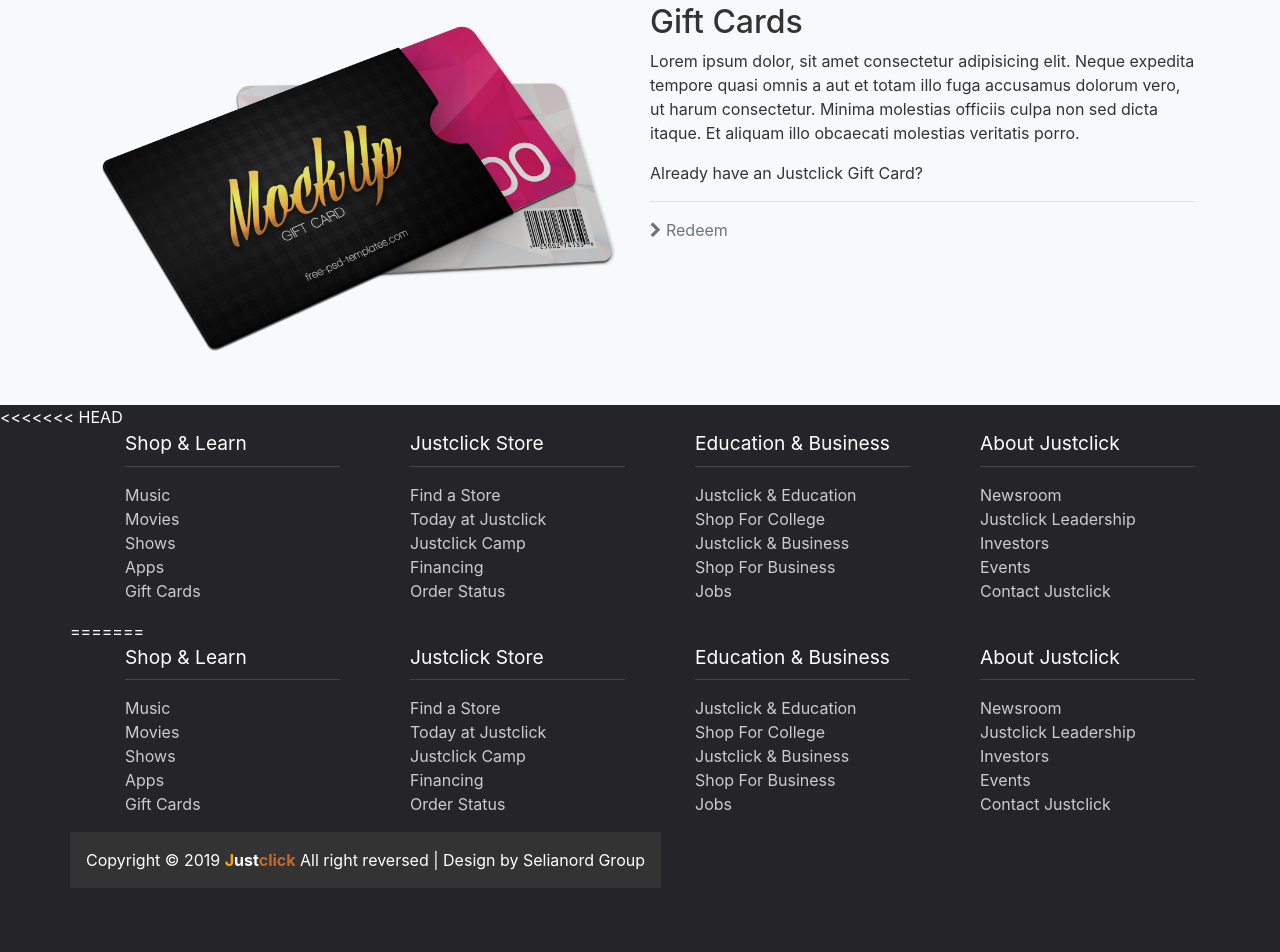
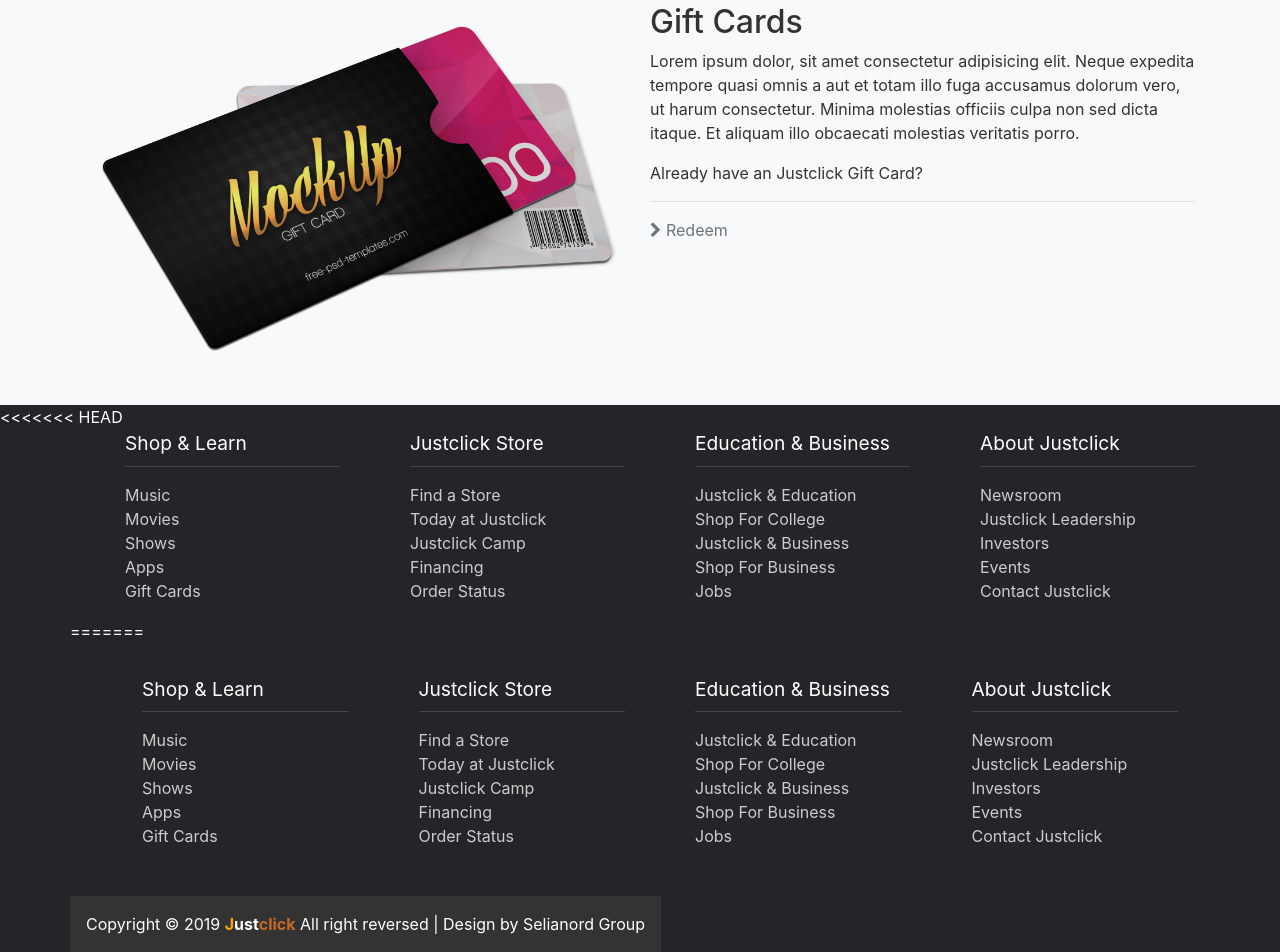
Before and after one commit to selianord/JustClick, a plain HTML site: page index.html in a window 1280 px wide. Shown: the part 1119-2071 px from the top of the page. Before the commit the page ends 2007 px from the top, so only its background shows below. Drawn offline with Linux system fonts and the light colour scheme.

Commit message:
fix css by Selemani

```diff
--- a/css/juckclick.css
+++ b/css/juckclick.css
@@ -151,7 +151,6 @@ img{
 }
 
 /*  footer css goes here*/
-<<<<<<< HEAD
 #footer{
   padding: 2rem;
 }
@@ -173,8 +172,6 @@ footer .footer-bottom {
 
 /*  end of footer css here*/
 /* ==================Media queries start here===== */
-<<<<<<< HEAD
-=======
 @media screen and (max-width: 780px) {
   .gift-cards {
     grid-template-columns: 1fr;
@@ -186,9 +183,3 @@ footer .footer-bottom {
    margin-top: 20px;
  } */
 }
-
-@media screen and (max-Width: 580px) {
-
- }
-}
->>>>>>> 3ebe3d808225bca4f4b2c611e67d3573fdb7e760
```
